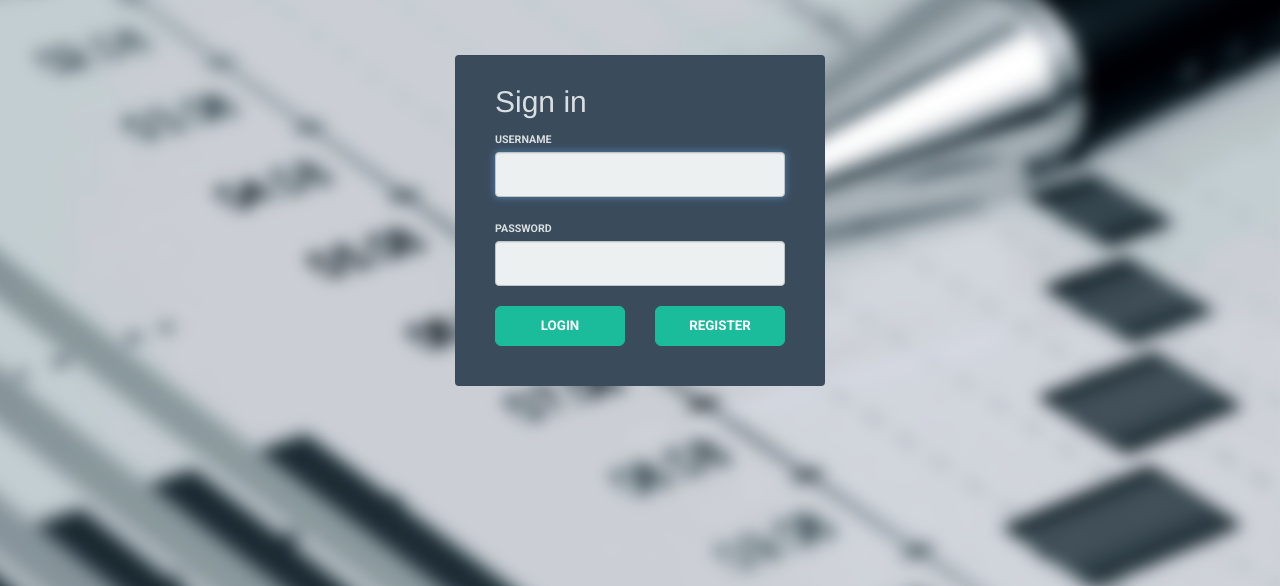
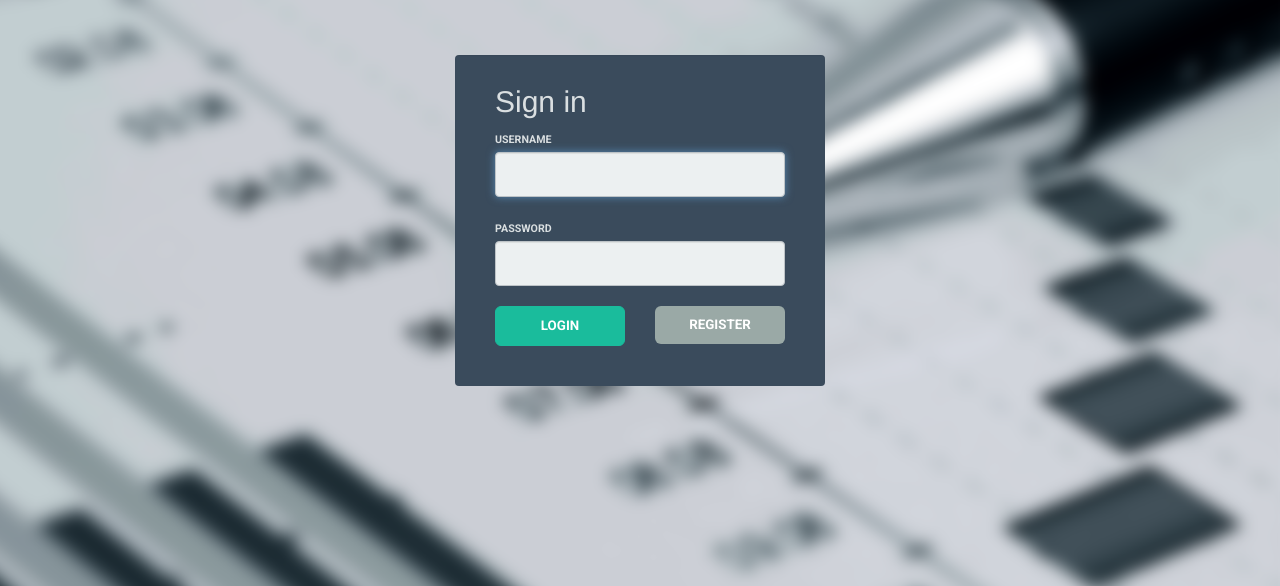
Before and after one commit to a20r/SE, a Flask app: template server/templates/login.html in a window 1280 px wide. Shown: the top 586 px of the page. Run offline with Flask 2, Linux system fonts and the light colour scheme; the template is opened without the code that fills it, so the values that code supplies are empty; parts of the project's set-up code (start-up, migrations or seed data) failed here and were passed over; some libraries are stand-ins or nearby versions.

Commit message:
fixed login page button color

```diff
--- a/server/templates/login.html
+++ b/server/templates/login.html
@@ -32,7 +32,7 @@
             <button class="btn btn-lg btn-primary btn-block" type="submit">Login</button>
           </div>
           <div class="col-xs-6">
-            <button class="btn btn-lg btn-primary btn-block" type="button" onclick="window.location.href='/registration.html'">Register</button>
+            <button class="btn btn-lg btn-primary btn-block" type="button" onclick="window.location.href='/registration.html'" style="background-color: #9aa9a6; border:none">Register</button>
           </div>
         </div>
         <!-- <a href="registration.html" class="btn btn-lg btn-info btn-block" type="submit">Create new account</a> -->
```
